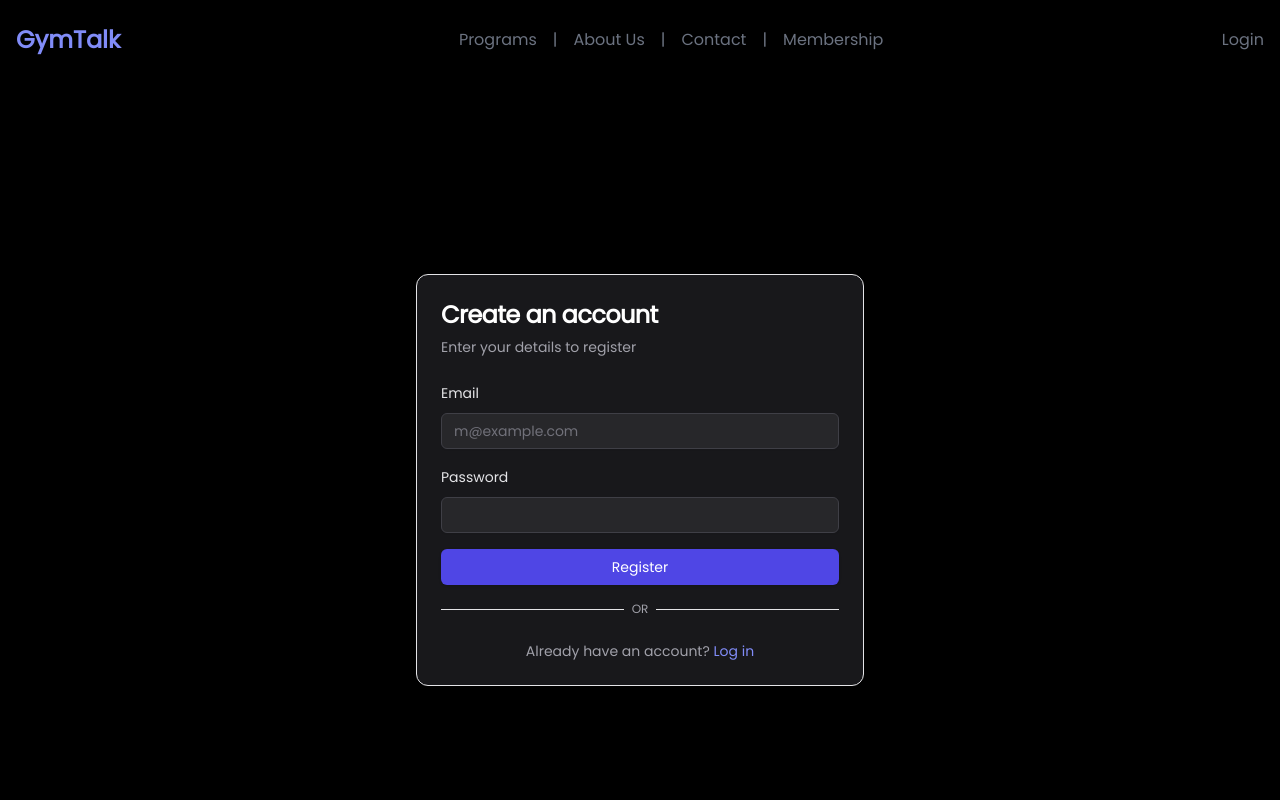
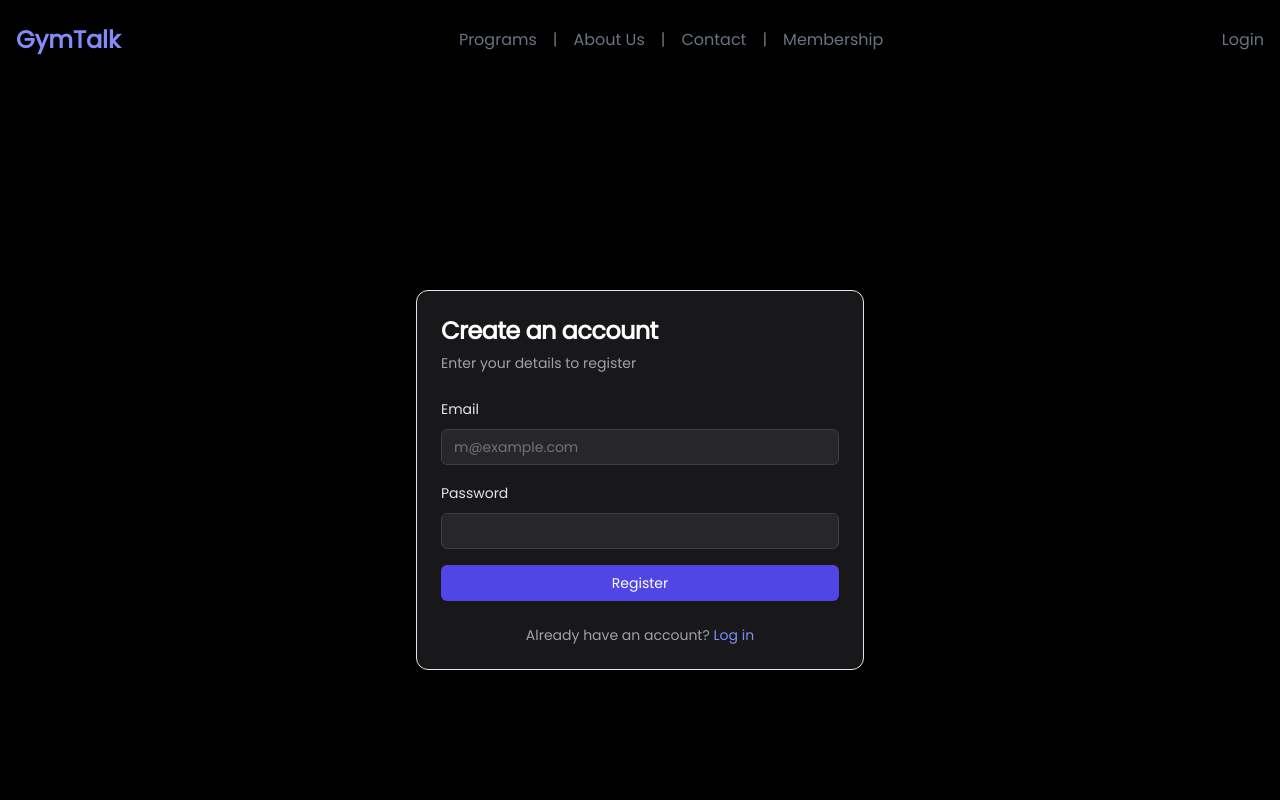
Before and after one commit to Eric0M/GymTalk, a Next.js app: page /register in a window 1280 px wide. Shown: the top 800 px of the page. Built offline with nearby package versions, Linux system fonts and the light colour scheme.

Commit message:
Removed google login

```diff
--- a/app/components/login/login.tsx
+++ b/app/components/login/login.tsx
@@ -62,14 +62,14 @@ export default function LoginScreen() {
               Log in
             </Button>
           </form>
-          <div className="relative">
+          {/* <div className="relative">
             <div className="absolute inset-0 flex items-center">
               <Separator className="w-full" />
             </div>
             <div className="relative flex justify-center text-xs uppercase">
               <span className="bg-zinc-900 px-2 text-zinc-400">Or</span>
             </div>
-          </div>
+          </div> */}
           {/* <Button
             variant="outline"
             className="w-full bg-white text-black hover:bg-zinc-200 hover:text-black"
--- a/app/components/register/register.tsx
+++ b/app/components/register/register.tsx
@@ -75,14 +75,14 @@ export default function Register() {
               Register
             </Button>
           </form>
-          <div className="relative">
+          {/* <div className="relative">
             <div className="absolute inset-0 flex items-center">
               <Separator className="w-full" />
             </div>
             <div className="relative flex justify-center text-xs uppercase">
               <span className="bg-zinc-900 px-2 text-zinc-400">Or</span>
             </div>
-          </div>
+          </div> */}
           {/* TODO : Add google login */}
           {/* <Button
             variant="outline"
```
